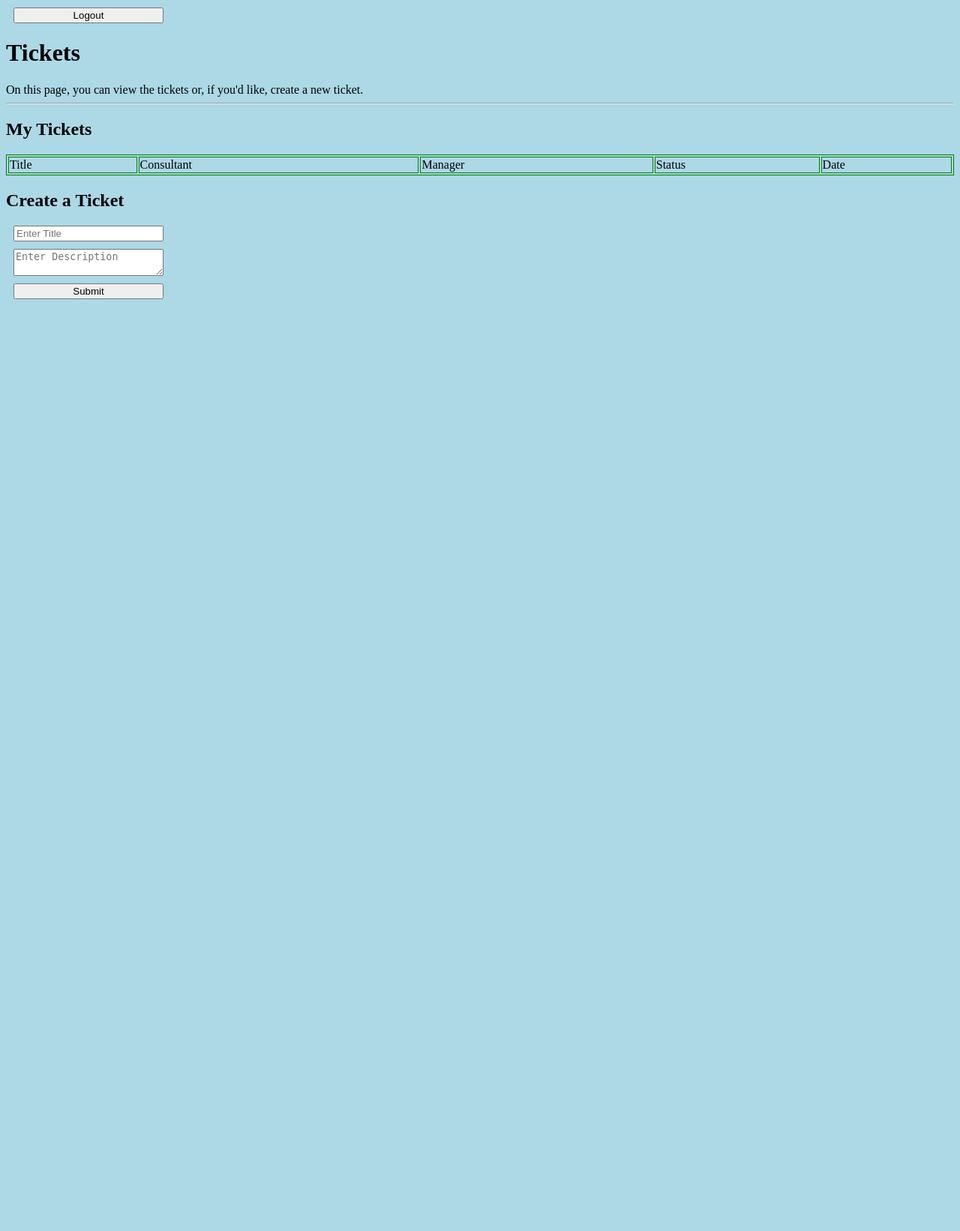
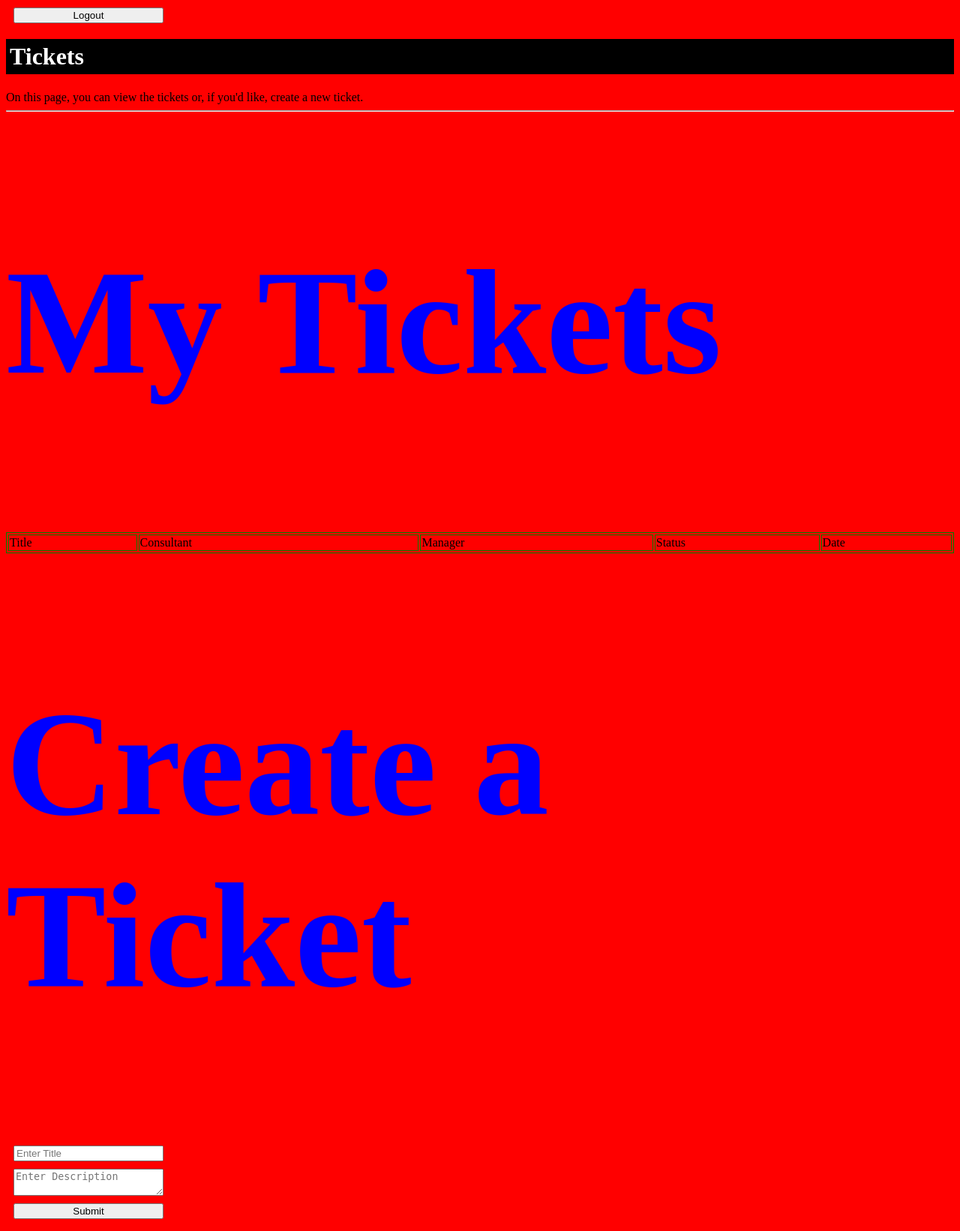
Before and after one commit to CompSci3-4/HelpDesk-Web, a PHP site: page /tickets/list.php in a window 1280 px wide. Shown: the whole page at 75% size. Before the commit the page ends 399 px from the top, so only its background shows below. Run offline with PHP 8.4, Linux system fonts and the light colour scheme; the visitor is signed in with stand-in values (Sample User, id 1); data comes from the database, SQL or seed files in the repository.

Commit message:
Update style.css

```diff
--- a/css/style.css
+++ b/css/style.css
@@ -1,11 +1,15 @@
-header {
+h1 {
     background-color:black;
     color:white;
-    text-align:center;
     padding:5px;
 }
+h2{
+color:blue;
+font-size:200px
+}
+
 body {
-    background-color: lightblue;
+    background-color: red;
 }
 table, th, td {
    border: 1px solid green;
```
